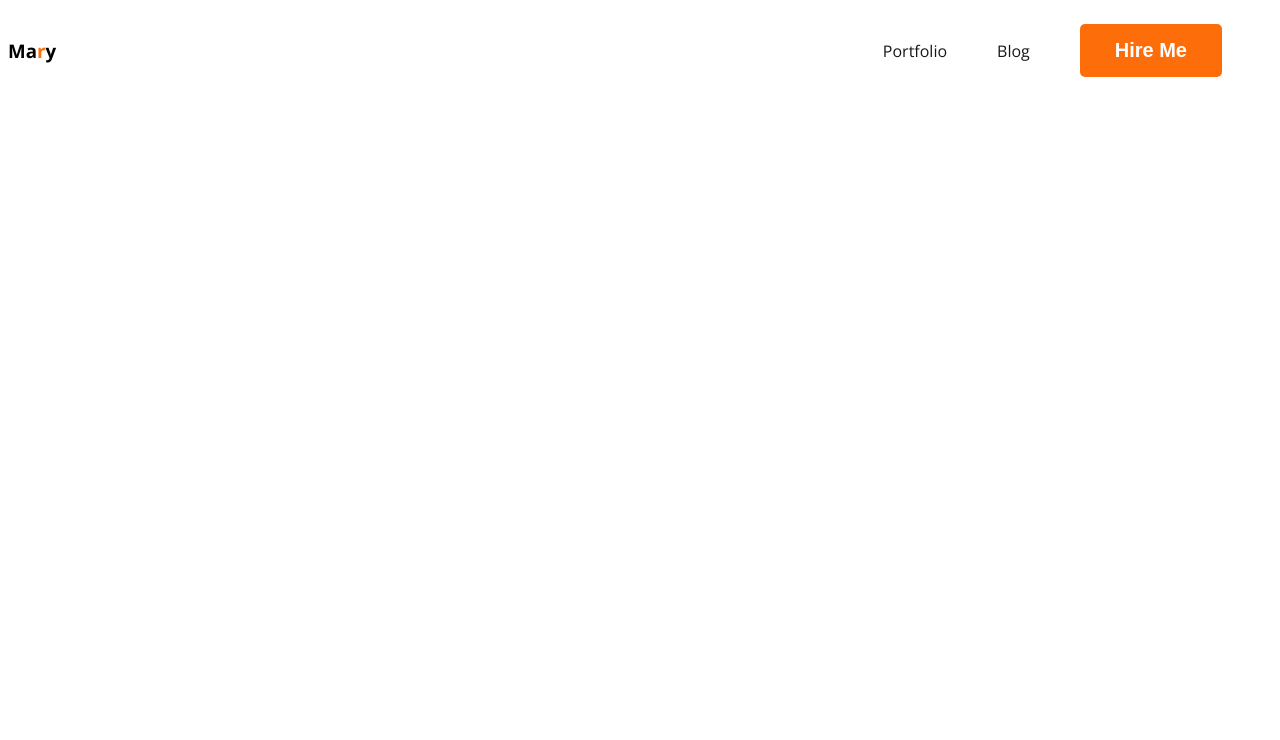
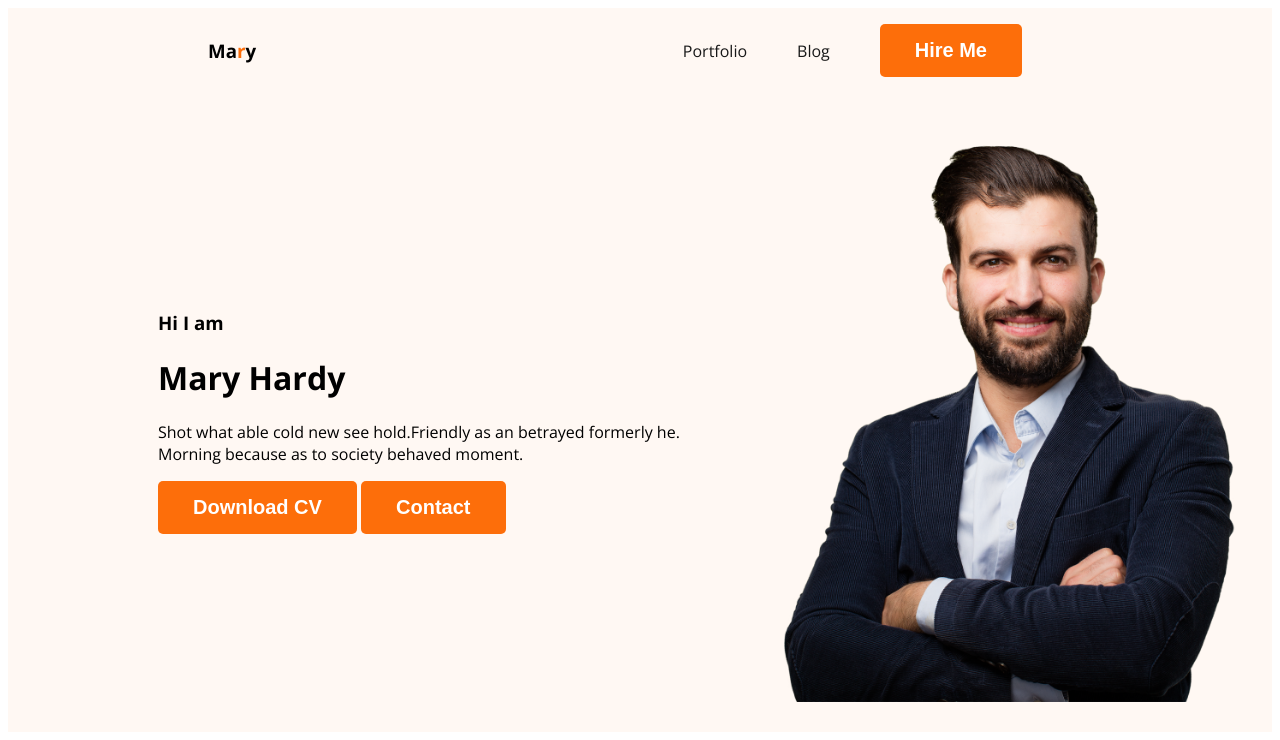
Before and after one commit to Hamid5060/First-Web-Developer-Portfolio, a plain HTML site: page index.html in a window 1280 px wide. Drawn offline with nearby package versions, Linux system fonts and the light colour scheme.

Commit message:
banner content added

```diff
--- a/Styles/portfolio.css
+++ b/Styles/portfolio.css
@@ -26,6 +26,7 @@ nav {
     display: flex;
     justify-content: space-between;
     align-items: center;
+    margin: 0 200px;
 }
 
 .nav-title {
@@ -48,3 +49,15 @@ nav a {
     text-decoration: none;
     color: #181818;
 }
+/* header related styles */
+.header{
+    background-color: #FFF8F3;
+}
+.banner{
+    padding: 30px 30px 30px 150px;
+    display: flex;
+    align-items: center;
+}
+.banner .profile-picture{
+width: 500px;
+}
--- a/index.html
+++ b/index.html
@@ -10,6 +10,7 @@
     <link rel="stylesheet" href="Styles/portfolio.css">
 </head>
 <body>
+    <header class="header">
         <nav>
             <h3 class="nav-tile">Ma<span class="text-primary">r</span>y</h3>
             <ul>
@@ -18,6 +19,16 @@
            <li><button class="btn-primary">Hire Me</button></li>
             </ul>
         </nav>
+    <div class="banner">
+        <div class="banner-content">
+            <h3 class="banner-greeting">Hi I am</h3>
+            <h1 class="banner-title">Mary Hardy</h1>
+            <p>Shot what able cold new see hold.Friendly as an betrayed formerly he. Morning because as to society behaved moment.</p>
+         <button class="btn-primary">Download CV</button>
+         <button class="btn-primary">Contact</button>
+        </div>
+        <img class="profile-picture" src="images/hardy.png" alt="">
+    </div>
     </header>
     <main>
 
```
